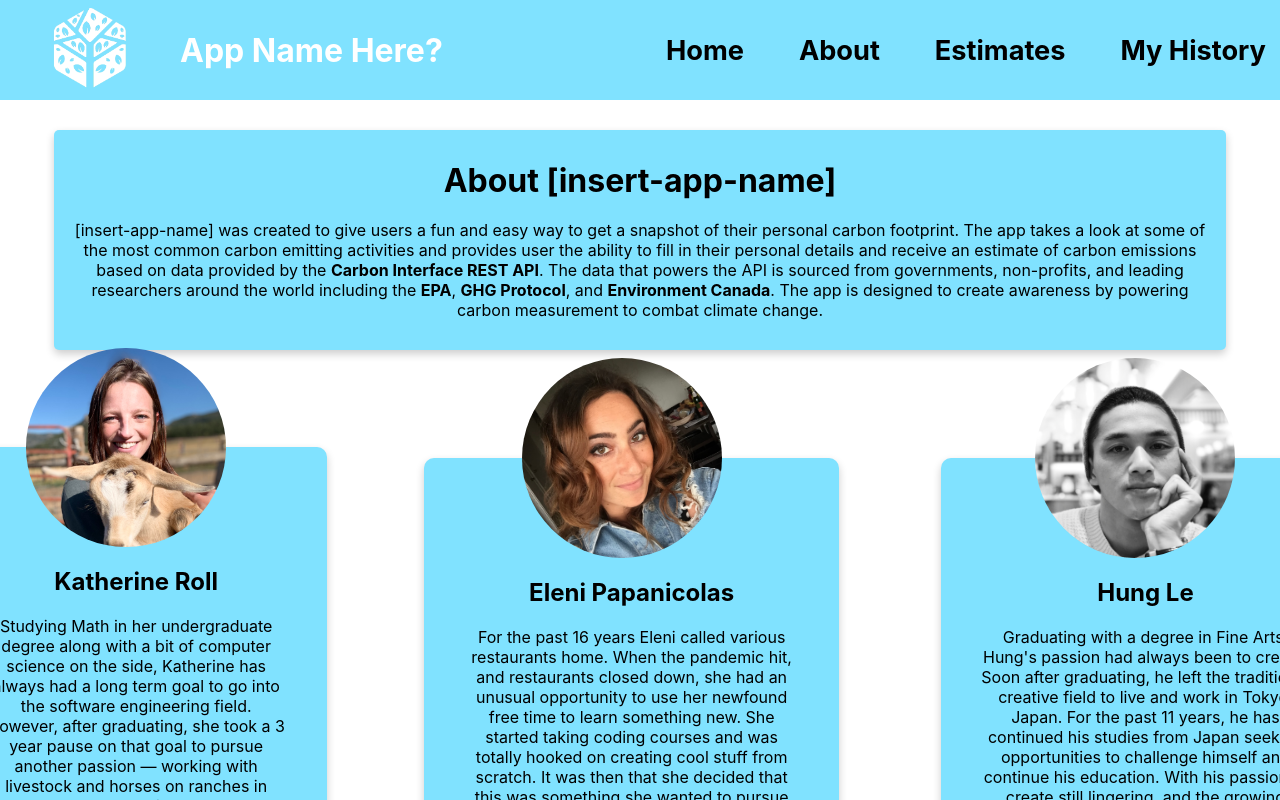
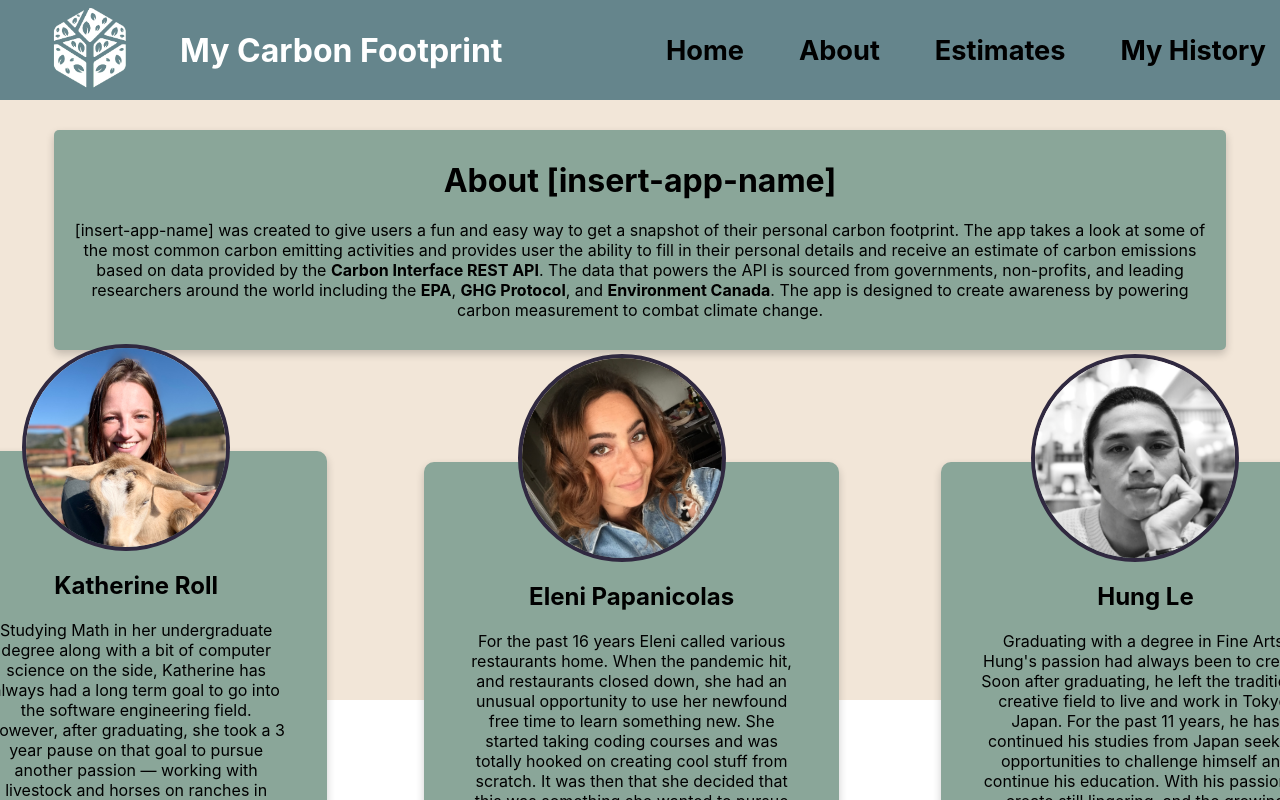
Before and after one commit to The-Orange-Dot/carbon-emission-app, a React (Create React App) app: page /about in a window 1280 px wide. Shown: the top 800 px of the page. Built offline with nearby package versions, Linux system fonts and the light colour scheme; data requests are answered from the project's data file.

Commit message:
new color scheme

```diff
--- a/src/App.css
+++ b/src/App.css
@@ -17,12 +17,14 @@
 }
 
 .App-link {
-  color: #61dafb;
+  color: #65858c;
 }
 
 .homepage-container {
   padding: 120px;
   padding-bottom: 90px;
+
+  background-color: #f2e6d8;
 }
 
 .carbon-estimate-btn {
@@ -30,7 +32,7 @@
 }
 
 .footer-container {
-  background-color: #61dafb;
+  background-color: #516373;
   height: 80px;
   opacity: 70%;
   display: flex;
--- a/src/Components/Emissions/EmissionPage.css
+++ b/src/Components/Emissions/EmissionPage.css
@@ -1,7 +1,7 @@
 .add-new-emission {
   width: 700px;
   height: 500px;
-  background-color: #80e2ff;
+  background-color: #516373;
   position: absolute;
   transform: translate(30vw, 20vh);
   display: flex;
@@ -14,6 +14,7 @@
   display: flex;
   justify-content: space-between;
   flex-direction: column;
+  background-color: #f2e6d8;
 }
 
 .emission-welcome-text {
@@ -40,7 +41,7 @@
   width: 400px;
   max-width: 400px;
   max-height: 380px;
-  background-color: #80e2ff;
+  background-color: #8aa699;
   box-shadow: 0 4px 8px 0 rgba(0, 0, 0, 0.2);
   border-radius: 5px;
   display: flex;
--- a/src/Components/about/About.css
+++ b/src/Components/about/About.css
@@ -3,6 +3,7 @@
   display: flex;
   justify-content: center;
   flex-direction: column;
+  background-color: #f2e6d8;
 }
 
 .about {
@@ -25,7 +26,7 @@
   padding: 10px;
   height: 200px;
   width: 90%;
-  background-color: #80e2ff;
+  background-color: #8aa699;
   box-shadow: 0 4px 8px 0 rgba(0, 0, 0, 0.2);
   border-radius: 5px;
   display: flex;
@@ -48,7 +49,7 @@
 }
 
 .info-card {
-  background-color: #80e2ff;
+  background-color: #8aa699;
   box-shadow: 0 4px 8px 0 rgba(0, 0, 0, 0.2);
   margin-left: 20px;
   padding-top: 10px;
@@ -61,6 +62,7 @@
 .dev-img {
   border-radius: 50%;
   object-fit: cover;
+  border: 4px solid #302940;
 }
 
 .creators-card {
--- a/src/Components/homepage/Homepage.css
+++ b/src/Components/homepage/Homepage.css
@@ -11,7 +11,7 @@
 }
 
 .homepage-user-info {
-  background-color: #80e2ff;
+  background-color: #8aa699;
   width: 650px;
   padding: 20px;
   border-radius: 10px;
@@ -25,6 +25,7 @@
 
 .homepage-user-info img {
   margin-bottom: 10px;
+  border: 4px solid #302940;
 }
 
 .homepage-user-info button:hover {
@@ -47,9 +48,12 @@
   margin-top: 10px;
   margin-left: 5px;
   width: 680px;
-  background-color: #80e2ff;
+  background-color: white;
+  color: #302940;
   height: 300px;
   overflow: scroll;
+  border: 4px solid  #65858c;
+  border-radius: 10px;
 }
 
 .data::-webkit-scrollbar {
@@ -57,7 +61,7 @@
 }
 
 .emission-by-countries:hover {
-  background-color: #6ed0ee;
+  background-color: #65858c;
 }
 
 .homepage-total-emission {
--- a/src/Components/homepage/Homepage.js
+++ b/src/Components/homepage/Homepage.js
@@ -66,7 +66,7 @@ function Homepage({ user, loggedIn, setUser, setLoggedIn }) {
         <div className="user-data-container"></div>
         <div className="world-data-container">
           <div className="homepage-user-info">
-            <h1>Where do you rank in the world?</h1>
+            <h1>Where do you stand ..?</h1>
             <div>
               <div className="profile-image">
                 <NavLink to={loggedIn ? "/user" : "/login"}>
--- a/src/Components/navBar/NavBar.css
+++ b/src/Components/navBar/NavBar.css
@@ -3,7 +3,7 @@
   width: 95%;
   height: 100px;
   position: fixed;
-  background-color: #80e2ff;
+  background-color: #65858C;
   display: flex;
   justify-content: space-between;
   align-items: center;
--- a/src/Components/navBar/NavBar.js
+++ b/src/Components/navBar/NavBar.js
@@ -18,7 +18,7 @@ function NavBar({ loggedIn }) {
         <NavLink to="/">
           <img src={logo} alt="logo" className="logo" />
         </NavLink>
-        <h1 style={{ color: "white" }}>App Name Here?</h1>
+        <h1 style={{ color: "white" }}>My Carbon Footprint</h1>
       </div>
 
       <div className="nav-buttons">
--- a/src/Components/userInfo/UserInfo.css
+++ b/src/Components/userInfo/UserInfo.css
@@ -4,13 +4,15 @@
   padding-top: 120px;
   justify-content: center;
   margin-bottom: 100px;
+  background-color: #f2e6d8;
 }
 
 .emission-card {
   margin: 20px 20px 0px 20px;
   height: 120px;
   width: 300px;
-  background-color: #80e2ff;
+  background-color: #516373;
+  color: white;
   box-shadow: 0 4px 8px 0 rgba(0, 0, 0, 0.2);
   border-radius: 5px;
   display: flex;
@@ -56,7 +58,7 @@
   padding: 10px;
   height: 380px;
   width: 400px;
-  background-color: #80e2ff;
+  background-color: #8aa699;
   box-shadow: 0 4px 8px 0 rgba(0, 0, 0, 0.2);
   border-radius: 5px;
   justify-content: center;
@@ -68,6 +70,7 @@
   width: 200px;
   object-fit: cover;
   border-radius: 50%;
+  border: 4px solid #302940;
 }
 
 .card-header {
```
